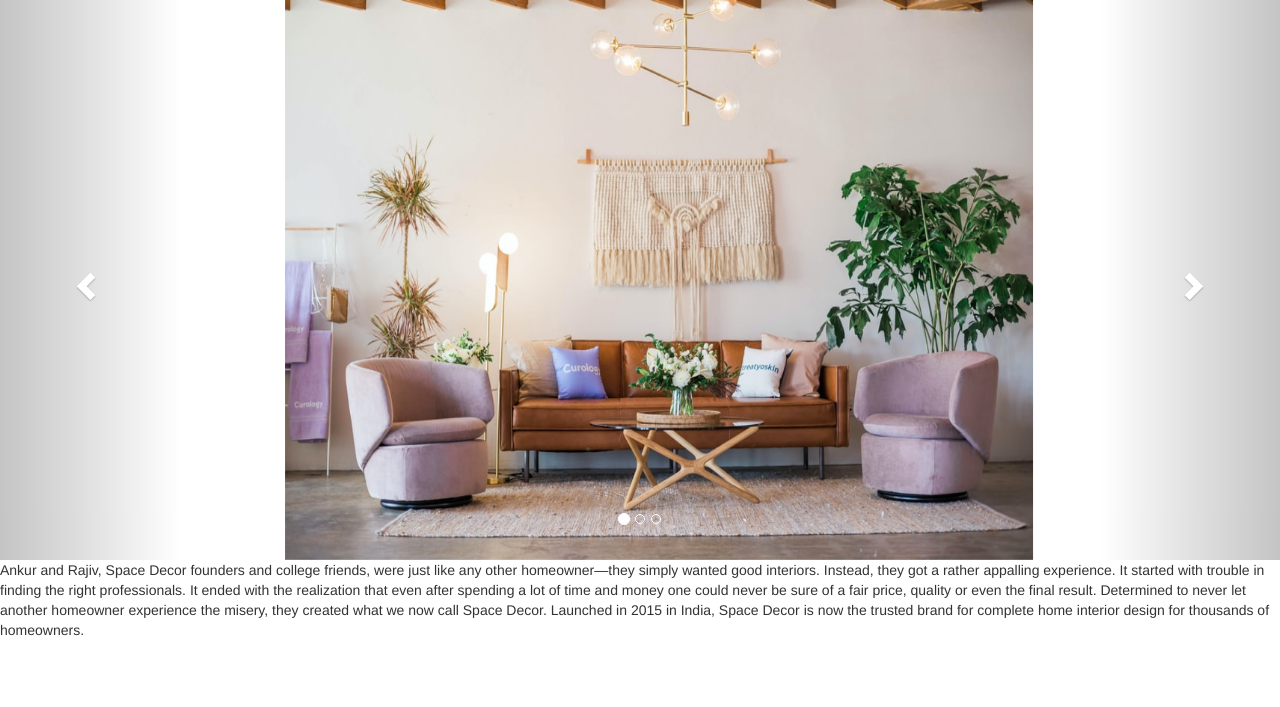
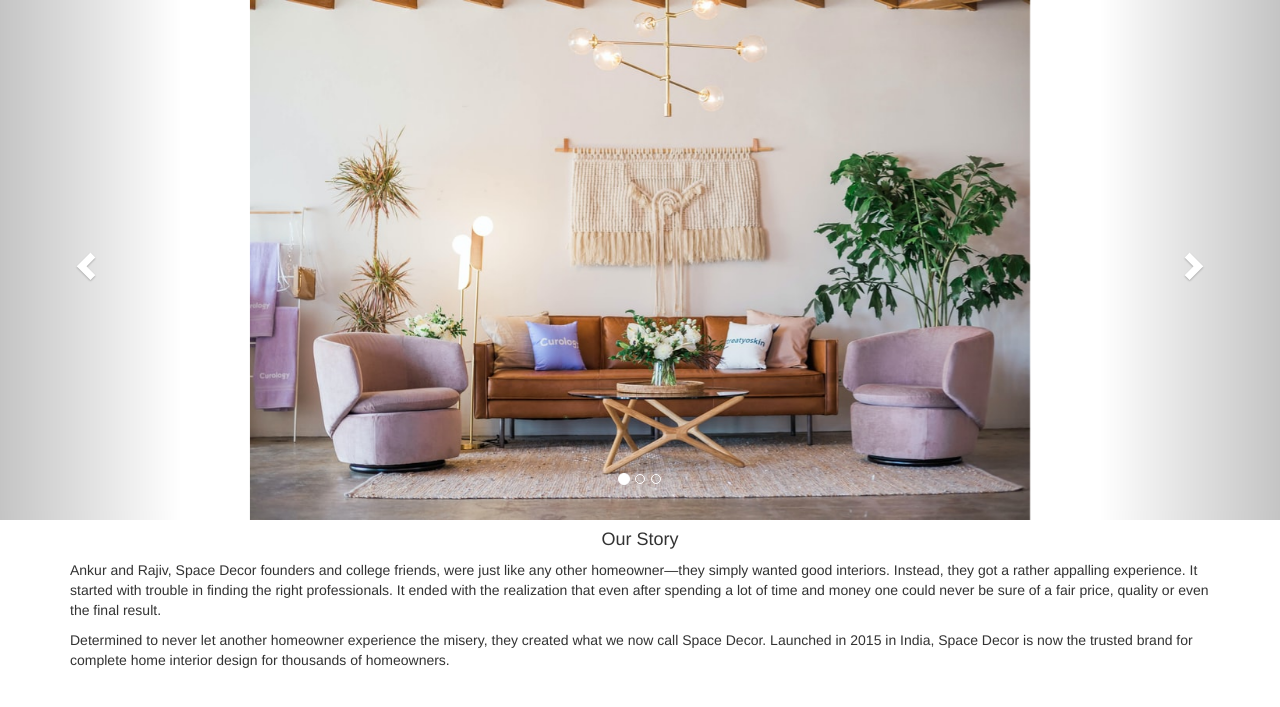
Before and after one commit to Komal1910/User-Management, a Flask app: page /dashboard in a window 1280 px wide. Shown: the part 52-759 px from the top of the page. Run offline with Flask 2, Linux system fonts and the light colour scheme; some libraries are stand-ins or nearby versions.

Commit message:
Dashboard css issues fixed and department removed

```diff
--- a/main.py
+++ b/main.py
@@ -165,7 +165,6 @@ def profile():
         "email": "komal1505@gmail.com",
         "gender": "Female",
         "mobile": "+919999999999",
-        "department": "HR",
     }
     return render_template("profile.html", data=user_data)
 
@@ -175,7 +174,6 @@ def projects():
     projects_data = [
         {
             "name": "EtonX",
-            "department": "IT",
             "budget": 100,
             "tasks_status": {
                 "Requirement Gathering": 1,
--- a/static/css/styles.css
+++ b/static/css/styles.css
@@ -44,3 +44,17 @@
     display: inline-block;
     width: auto;
 }
+
+.carousel-item {
+    height: 65%;
+}
+
+.carousel-image {
+    margin: auto;
+    max-height: 100%;
+    max-width: 100%;
+}
+
+.about-us {
+
+}
--- a/templates/dashboard.html
+++ b/templates/dashboard.html
@@ -12,16 +12,16 @@
 
           <!-- Wrapper for slides -->
           <div class="carousel-inner">
-            <div class="item active">
-              <img src="../static/images/interior-1.jpeg" alt="Interior" style="width:80%; height:70%; padding-left: 300px; text-align: center;">
+            <div class="item carousel-item active">
+              <img class="carousel-image" src="../static/images/interior-1.jpeg" alt="Interior">
             </div>
 
-            <div class="item">
-              <img src="../static/images/interior-2.jpg" alt="Interior" style="width:80%; height:70%; padding-left: 300px; text-align: center; ">
+            <div class="item carousel-item">
+              <img class="carousel-image" src="../static/images/interior-2.jpg" alt="Interior">
             </div>
 
-            <div class="item">
-              <img src="../static/images/interior-3.jpeg" alt="Interior" style="width:80%; height:70%; padding-left: 300px; text-align: center; ">
+            <div class="item carousel-item">
+              <img class="carousel-image" src="../static/images/interior-3.jpeg" alt="Interior">
             </div>
           </div>
 
@@ -36,7 +36,9 @@
           </a>
         </div>
     </div>
-    <div>
-      Ankur and Rajiv, Space Decor founders and college friends, were just like any other homeowner—they simply wanted good interiors. Instead, they got a rather appalling experience. It started with trouble in finding the right professionals. It ended with the realization that even after spending a lot of time and money one could never be sure of a fair price, quality or even the final result. Determined to never let another homeowner experience the misery, they created what we now call Space Decor. Launched in 2015 in India, Space Decor is now the trusted brand for complete home interior design for thousands of homeowners.
+    <div class="container about-us">
+      <h4><center>Our Story</center></h4>
+      <p>Ankur and Rajiv, Space Decor founders and college friends, were just like any other homeowner—they simply wanted good interiors. Instead, they got a rather appalling experience. It started with trouble in finding the right professionals. It ended with the realization that even after spending a lot of time and money one could never be sure of a fair price, quality or even the final result. </p>
+      <p>Determined to never let another homeowner experience the misery, they created what we now call Space Decor. Launched in 2015 in India, Space Decor is now the trusted brand for complete home interior design for thousands of homeowners.</p>
     </div>
 {% endblock %}
--- a/templates/profile.html
+++ b/templates/profile.html
@@ -11,7 +11,6 @@
                 <li class="list-group-item">Email: {{data.email}}</li>
                 <li class="list-group-item">Gender: {{data.fname}}</li>
                 <li class="list-group-item">Mobile number: {{data.mobile}}</li>
-                <li class="list-group-item">Department: {{data.department}}</li>
             </ul>
         </div>
     </div>
--- a/templates/projects.html
+++ b/templates/projects.html
@@ -10,7 +10,6 @@
                     <span class="bold">{{project.name}}</span>
                     <a class="float-right" href="#project-{{loop.index}}" data-toggle="collapse"><i class="fa fa-caret-down"></i></a>
                     <div id="project-{{loop.index}}" class="collapse">
-                        <div>Department: {{project.department}}</div>
                         <div>Budget: ${{project.budget}}</div>
                         <div>Tasks status:
                             <ul>
--- a/templates/signup.html
+++ b/templates/signup.html
@@ -43,10 +43,6 @@
                     </select>
                     <input type="mobile" class="form-control mobile" id="mobile" placeholder="Enter Mobile Number" name="mobile">
                 </div>
-                <div class="form-group">
-                    <label for="department">Department: </label>
-                    <input type="department" class="form-control" id="department" placeholder="Enter Department" name="department">
-                </div>
                 <button type="submit" class="btn btn-default">SIGNUP</button>
                 <a href="/">Already Registered? </a>
                 </form>
```
Also changed, not shown: static/images/interior-2.jpg.
